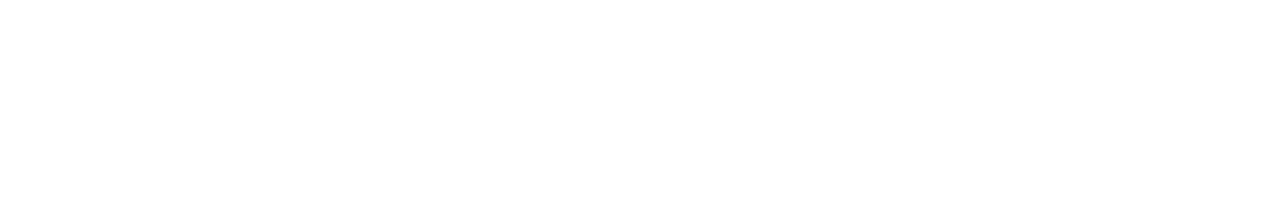
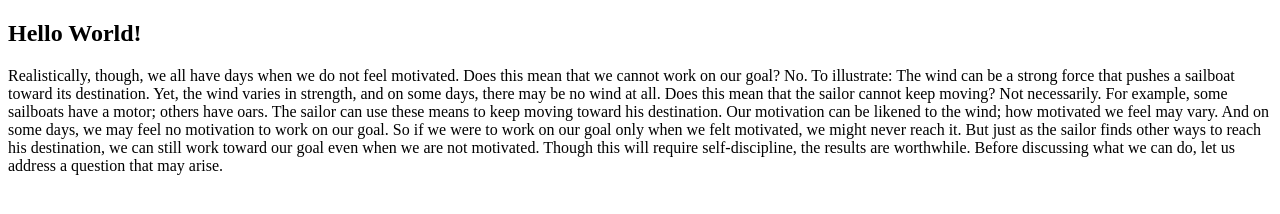
Before and after one commit to MesozoicHaven/.github, a plain HTML site: page index.html in a window 1280 px wide. Drawn offline with Linux system fonts and the light colour scheme.

Commit message:
Update index.html

```diff
--- a/index.html
+++ b/index.html
@@ -4,4 +4,12 @@
       <meta charset="utf-8">
       <title>Hello World!</title>
     </head>
+    <body>
+        <section>
+            <h1>Hello World!</h1>
+            <p>
+                Realistically, though, we all have days when we do not feel motivated. Does this mean that we cannot work on our goal? No. To illustrate: The wind can be a strong force that pushes a sailboat toward its destination. Yet, the wind varies in strength, and on some days, there may be no wind at all. Does this mean that the sailor cannot keep moving? Not necessarily. For example, some sailboats have a motor; others have oars. The sailor can use these means to keep moving toward his destination. Our motivation can be likened to the wind; how motivated we feel may vary. And on some days, we may feel no motivation to work on our goal. So if we were to work on our goal only when we felt motivated, we might never reach it. But just as the sailor finds other ways to reach his destination, we can still work toward our goal even when we are not motivated. Though this will require self-discipline, the results are worthwhile. Before discussing what we can do, let us address a question that may arise.
+            </p>
+        </section>
+    </body>
 </html>
```
